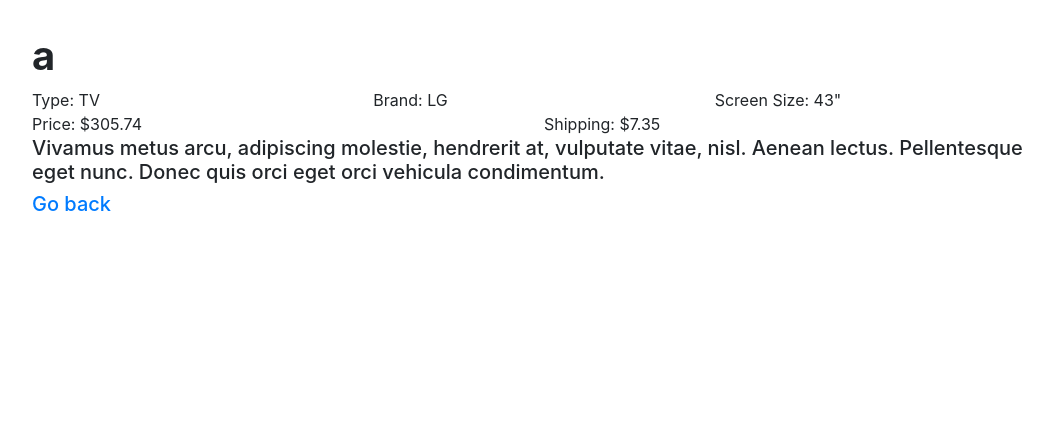
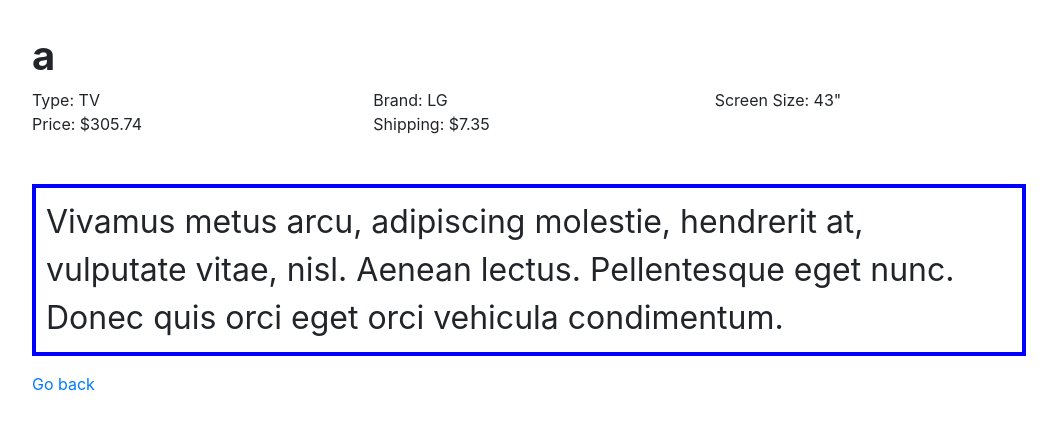
Before and after one commit to WoodardEric/cs360-database, a Django app: page /products/370/ in a window 1280 px wide. Shown: the part 56-486 px from the top of the page, without its empty margins (111-1168 px from the left). Run offline with Django 4.2, Linux system fonts and the light colour scheme; data comes from the database, SQL or seed files in the repository; some libraries are stand-ins or nearby versions.

Commit message:
Improve item template format

```diff
--- a/templates/item.html
+++ b/templates/item.html
@@ -18,14 +18,15 @@
     </div>
   </div>
   <div class="row">
-    <div class="col-sm">
+    <div class="col-sm-4">
       Price: ${{ product.price }}
     </div>
-    <div class="col-sm">
+    <div class="col-sm-4">
       Shipping: ${{ product.shipping }}
     </div>
 </div>
-  <h5>{{ product.description }}<h5>
+<br></br>
+<p style="padding: 10px; border: 4px solid blue;"><font size="6">{{ product.description }}</font></p>
     <a href="{{request.META.HTTP_REFERER}}">Go back</a>
 
 {% endblock %}
```
